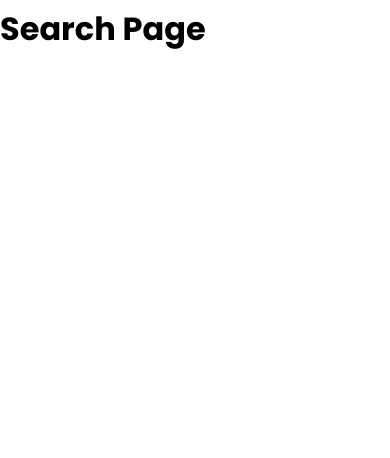
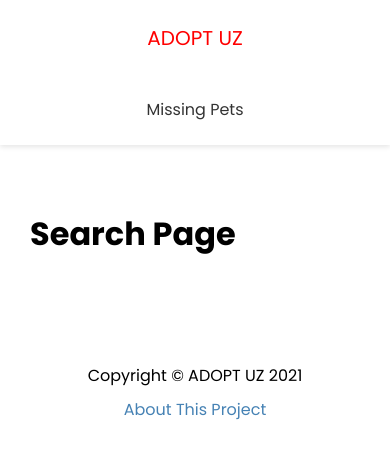
Before and after one commit to sagdish/adoptme-front, a Next.js app: page /search in a window 390 px wide. Shown: the top 458 px of the page. Built offline with nearby package versions, Linux system fonts and the light colour scheme.

Commit message:
Layout, header & footer

```diff
--- /dev/null
+++ b/components/Footer.js
@@ -0,0 +1,13 @@
+import Link from 'next/link'
+import styles from '../styles/Footer.module.css'
+
+export default function Footer() {
+  return (
+    <footer className={styles.footer}>
+      <p>Copyright &copy; ADOPT UZ 2021</p>
+      <p>
+        <Link href='/about'>About This Project</Link>
+      </p>
+    </footer>
+  )
+}
--- /dev/null
+++ b/components/Header.js
@@ -0,0 +1,24 @@
+import Link from 'next/link'
+import styles from '../styles/Header.module.css'
+
+export default function Header() {
+  return (
+    <header className={styles.header}>
+      <div className={styles.logo}>
+        <Link href='/'>
+          <a>Adopt Uz</a>
+        </Link>
+      </div>
+
+      <nav>
+        <ul>
+          <li>
+            <Link href='/missing'>
+              <a>Missing Pets</a>
+            </Link>
+          </li>
+        </ul>
+      </nav>
+    </header>
+  )
+}
--- a/components/Layout.js
+++ b/components/Layout.js
@@ -1,5 +1,7 @@
 import Head from 'next/head'
-
+import Header from './Header'
+import Footer from './Footer'
+import styles from '../styles/Layout.module.css'
 
 export default function Layout({title, keywords, description, children}) {
   return (
@@ -10,7 +12,11 @@
         <meta name='keywords' content={keywords} />
       </Head>
 
-      {children}
+      <Header />
+      <div className={styles.container}>
+        {children}
+      </div>
+      <Footer />
     </div>
   )
 }
--- a/pages/missing/[slug].js
+++ b/pages/missing/[slug].js
@@ -1,7 +1,9 @@
+import Layout from '../../components/Layout'
+
 export default function MissingPet() {
   return (
-    <div>
+    <Layout>
       <h1>Dynamic page</h1>
-    </div>
+    </Layout>
   )
 }
--- a/pages/missing/index.js
+++ b/pages/missing/index.js
@@ -1,7 +1,9 @@
+import Layout from "../../components/Layout"
+
 export default function MissingPets() {
   return (
-    <div>
+    <Layout>
       <h1>Default page for missing pets</h1>
-    </div>
+    </Layout>
   )
 }
--- a/pages/search/index.js
+++ b/pages/search/index.js
@@ -1,7 +1,9 @@
+import Layout from '../../components/Layout'
+
 export default function SearchPage() {
   return (
-    <div>
+    <Layout>
       <h1>Search Page</h1>
-    </div>
+    </Layout>
   )
 }
--- /dev/null
+++ b/styles/Footer.module.css
@@ -0,0 +1,7 @@
+.footer {
+  margin: 100px 0 40px;
+  text-align: center;
+}
+.footer p {
+  margin: 5px 0;
+}
--- /dev/null
+++ b/styles/Header.module.css
@@ -0,0 +1,54 @@
+.header {
+  display: flex;
+  justify-content: space-between;
+  align-items: center;
+  background: #fff;
+  color: #333;
+  height: 60px;
+  padding: 0 30px;
+  box-shadow: 0 2px 5px rgba(0, 0, 0, 0.1);
+}
+
+.header a {
+  color: #333;
+  margin-right: 20px;
+}
+
+.header a:hover {
+  color: #000;
+}
+.header ul {
+  display: flex;
+  align-items: center;
+  justify-content: center;
+  list-style: none;
+}
+
+.logo {
+  color: red;
+  font-size: 20px;
+  text-transform: uppercase;
+}
+.logo a {
+  color: red;
+}
+
+@media (max-width: 768px) {
+  .header {
+    flex-direction: column;
+    height: auto;
+  }
+
+  .header ul {
+    margin: 20px 0;
+    flex-direction: column;
+    text-align: center;
+  }
+  .header a {
+    margin-right: 0;
+  }
+
+  .logo {
+    margin: 20px 0;
+  }
+}
--- /dev/null
+++ b/styles/Layout.module.css
@@ -0,0 +1,5 @@
+.container {
+  margin: 60px auto;
+  max-width: 960px;
+  padding: 0 30px;
+}
```
Also changed, not shown: pages/missing/add.js (added, +9 -0 lines), styles/Home.module.css (deleted, +0 -122 lines).
